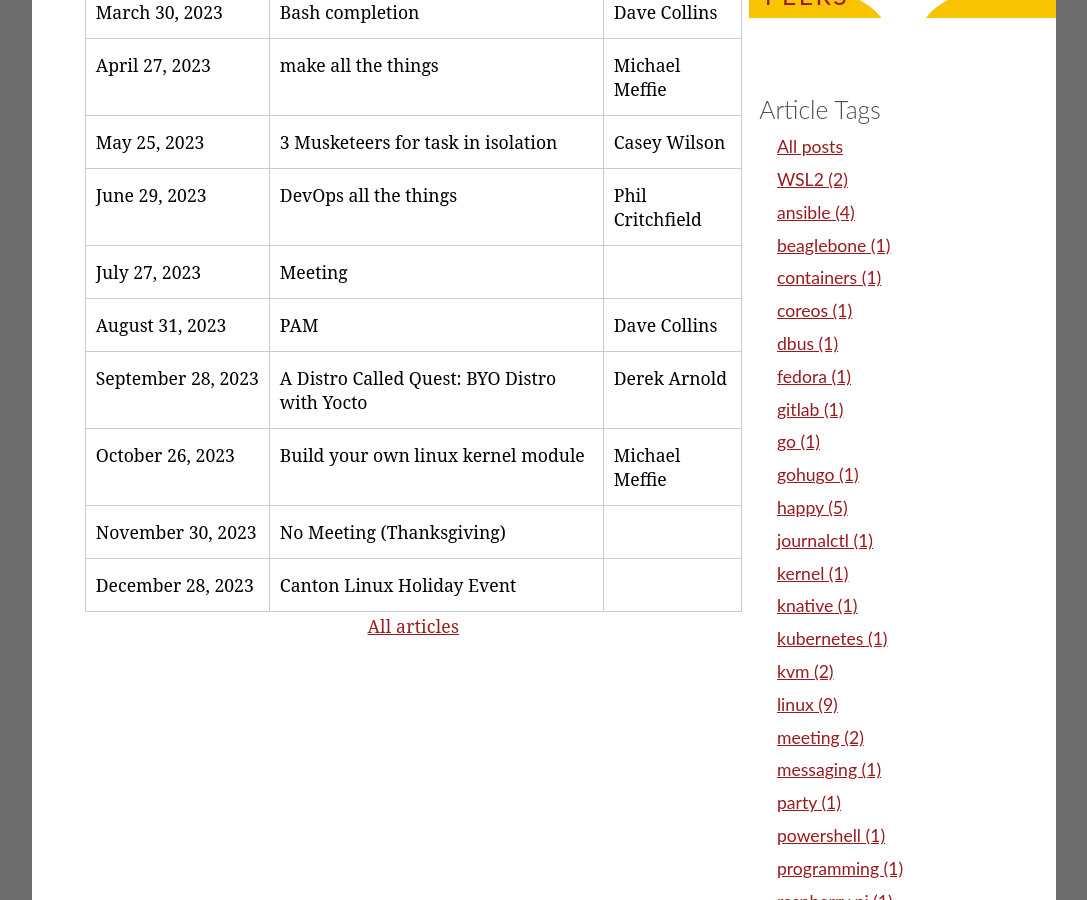
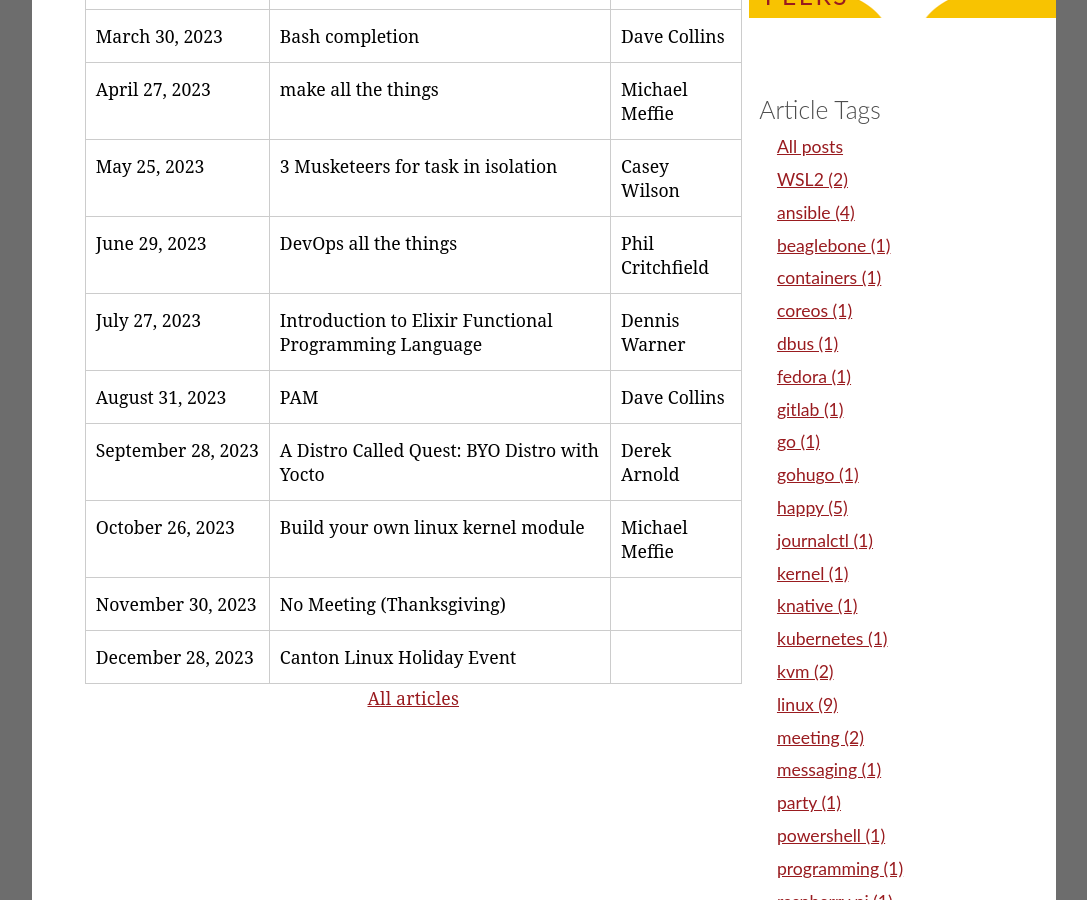
Before and after one commit to CantonLinux/cantonlinux.org, a Jekyll site: the page built from schedule.md, in a window 1280 px wide and 900 px high, scrolled down 500 px. Shown: the whole window, without its empty margins (96-1183 px from the left). Built offline with Jekyll 4.4.1, drawn with Linux system fonts in a browser that asks for light colours.

Commit message:
Add July 2023 talk to schedule

```diff
--- a/_data/schedule.yml
+++ b/_data/schedule.yml
@@ -23,7 +23,8 @@
   presenter: "Phil Critchfield"
 
 - date: "July 27, 2023"
-  title: "Meeting"
+  title: "Introduction to Elixir Functional Programming Language"
+  presenter: "Dennis Warner"
 
 - date: "August 31, 2023"
   title: "PAM"
```
